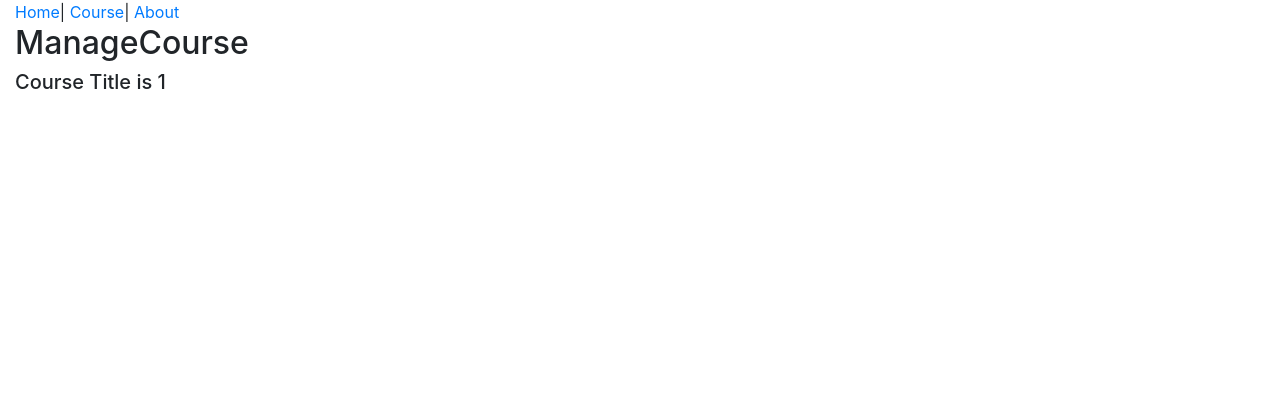
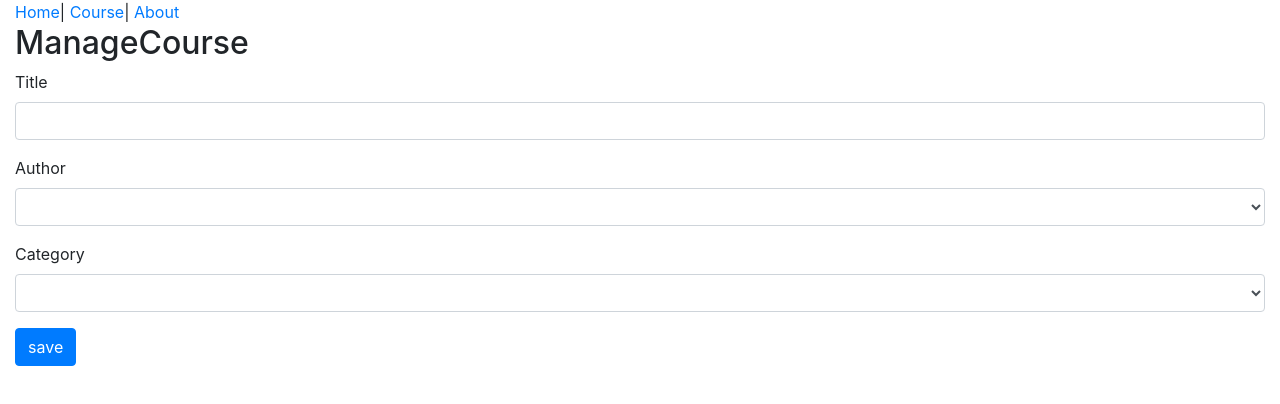
Before and after one commit to deepak199814/Courses_React, a React (Create React App) app: page /course/1 in a window 1280 px wide. Shown: the top 404 px of the page. Built offline with nearby package versions, Linux system fonts and the light colour scheme; no server answers.

Commit message:
Create form and add state change events for one input

```diff
--- a/src/components/App.js
+++ b/src/components/App.js
@@ -16,6 +16,7 @@ export default function App() {
         <Route path="/courses" component={Coursepage} />
         <Route path="/about" component={AboutPage} />
         <Route path="/course/:slug" component={ManageCoursePage} />
+        <Route path="/course" component={ManageCoursePage} />
         <Redirect from="/about-page" to="/about" />
         <Route component={NotFoundPage} />{" "}
         {/* Not found should be in last beacuse <switch> tag will stop once if it found match*/}
--- /dev/null
+++ b/src/components/CourseForm.js
@@ -0,0 +1,51 @@
+import React from "react";
+
+export default function CourseForm(props) {
+  return (
+    <form>
+      <div className="form-group">
+        <label htmlFor="title">Title</label>
+        <div className="field">
+          <input
+            id="title"
+            type="text"
+            onChange={props.onTitleChange}
+            name="title"
+            className="form-control"
+            value={props.course.title}
+          />
+        </div>
+      </div>
+      <div className="form-group">
+        <label htmlFor="author">Author</label>
+        <div className="field">
+          <select
+            id="author"
+            name="authorId"
+            onChange={props.onChange}
+            value={props.course.authorId || ""}
+            className="form-control"
+          >
+            <option value="" />
+            <option value="1">Deepak </option>
+            <option value="2">David </option>
+          </select>
+        </div>
+      </div>
+      <div className="form-group">
+        <label htmlFor="category">Category</label>
+        <div className="field">
+          <select
+            type="text"
+            id="category"
+            name="category"
+            className="form-control"
+            value={props.course.category}
+          />
+        </div>
+      </div>
+
+      <input type="submit" value="save" className="btn btn-primary" />
+    </form>
+  );
+}
--- a/src/components/CoursePage.js
+++ b/src/components/CoursePage.js
@@ -1,5 +1,6 @@
 import React, { useEffect, useState } from "react";
 import { getCourses } from "../api/courseApi";
+import { Link } from "react-router-dom";
 
 import CourseList from "./CourseList";
 
@@ -10,8 +11,16 @@ export default function Coursepage() {
     getCourses().then((_courses) => setCourses(_courses));
   }, []);
 
-  return <CourseList courses={courses} />; //passing props to child component.
+  return (
+    <>
+      <Link className="btn btn-primary" to="/course">
+        Add Course
+      </Link>
+      <CourseList courses={courses} /> {/*passing props to child component.*/}
+    </>
+  );
 }
+
 
 /*
 Before splitting Course List page
--- a/src/components/ManageCoursePage.js
+++ b/src/components/ManageCoursePage.js
@@ -1,12 +1,26 @@
-import React from "react";
+import React, { useState } from "react";
 import { Prompt } from "react-router-dom";
+import CourseForm from "./CourseForm";
 
 const ManageCoursePage = (props) => {
+  const [course, setCourse] = useState({
+    id: null,
+    slug: "",
+    title: "",
+    authorId: null,
+    category: "",
+  });
+  function handleTitleChange(event) {
+    const updatedCourse = { ...course, title: event.target.value }; //1.copy course object and 2. set Title
+    //updatedCourse.title = event.target.value;
+    setCourse(updatedCourse);
+  }
   return (
     <>
       <Prompt when={true} message="Are you sure want to leave course block ?" />
       <h2>ManageCourse</h2>
-      <h5>Course Title is {props.match.params.slug}</h5>
+      <CourseForm course={course} onTitleChange={handleTitleChange} />
+      {/* <h5>Course Title is {props.match.params.slug}</h5>*/}
     </>
   );
 };
```
